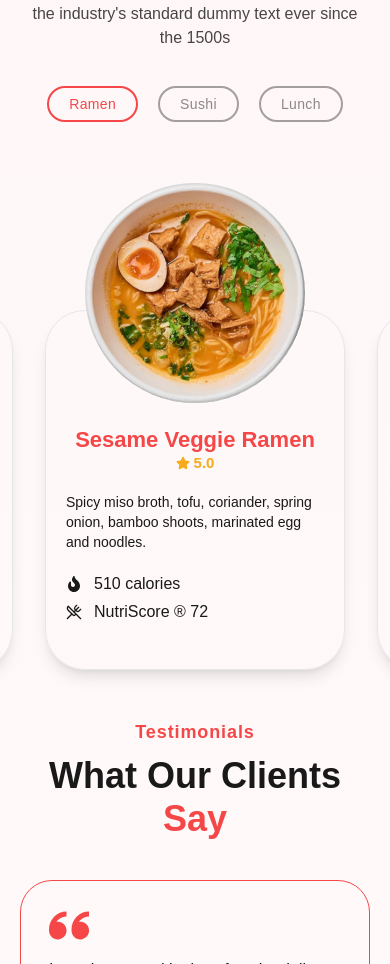
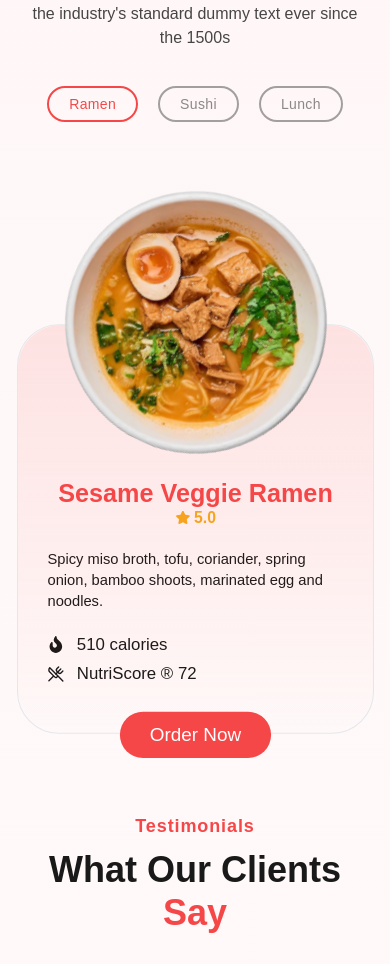
Before and after one commit to devJennyy/oishi-food, a React (Vite) app: page /homepage in a window 390 px wide. Shown: the part 889-1853 px from the top of the page. Built offline with nearby package versions, Linux system fonts and the light colour scheme; a web font is replaced by a local one.

Commit message:
Added menu animation on md screen.

```diff
--- a/src/components/Menu.tsx
+++ b/src/components/Menu.tsx
@@ -6,17 +6,16 @@ import SectionHeader from "./shared/SectionHeader";
 import { LuUtensilsCrossed } from "react-icons/lu";
 import { useState } from "react";
 import { AnimatePresence, motion } from "framer-motion";
+import { Swiper, SwiperSlide } from "swiper/react";
+import { Autoplay } from "swiper/modules";
 
 const Menu = () => {
   const [activeIndex, setActiveIndex] = useState<number | null>(null);
   const [activeMenu, setActiveMenu] = useState<string>("ramen");
   const [lastIndex, setLastIndex] = useState<number | null>(null);
- const cardWidth =
-  window.innerWidth < 640
-    ? 340 + 72
-    : 280 + 56;
+  const cardWidth = window.innerWidth < 640 ? 340 + 72 : 280 + 56;
 
-const getChopstickX = () => {
+  // Determine the menu array based on the activeMenu
   const menu =
     activeMenu === "ramen"
       ? ramenMenu
@@ -24,14 +23,24 @@ const getChopstickX = () => {
       ? sushiMenu
       : lunchMenu;
 
-  const index = activeIndex !== null ? activeIndex : lastIndex;
+  const middleIndex = Math.floor(menu.length / 2);
+  const [currentIndex, setCurrentIndex] = useState(middleIndex);
 
-  if (index === null) return 0;
+  const getChopstickX = () => {
+    const menu =
+      activeMenu === "ramen"
+        ? ramenMenu
+        : activeMenu === "sushi"
+        ? sushiMenu
+        : lunchMenu;
 
-  const centerOffset = Math.floor((menu.length - 1) / 2);
-  return (index - centerOffset) * cardWidth;
-};
+    const index = activeIndex !== null ? activeIndex : lastIndex;
 
+    if (index === null) return 0;
+
+    const centerOffset = Math.floor((menu.length - 1) / 2);
+    return (index - centerOffset) * cardWidth;
+  };
 
   const containerVariants = {
     hidden: { opacity: 0 },
@@ -74,7 +83,7 @@ const getChopstickX = () => {
   return (
     <div
       id="menu"
-      className="flex flex-col justify-center items-center max-w-[1440px] mx-auto w-full py-12 lg:gap-8 gap-5 2xl:px-[75px] xl:px-7 md:px-5"
+      className="flex flex-col justify-center items-center max-w-[1440px] mx-auto w-full py-12 lg:gap-8 gap-5 2xl:px-[75px] xl:px-7"
     >
       <SectionHeader
         label={"Menu"}
@@ -109,7 +118,7 @@ const getChopstickX = () => {
       </div>
 
       <motion.div
-        className="absolute w-full h-80 z-40 flex justify-center pointer-events-none"
+        className="hidden absolute w-full h-80 z-40 lg:flex justify-center pointer-events-none"
         initial={{ opacity: 0 }}
         animate={{
           x: getChopstickX(),
@@ -135,8 +144,8 @@ const getChopstickX = () => {
           variants={containerVariants}
           initial="hidden"
           animate="visible"
-          exit={{ opacity: 0, y: 40, transition: { duration: 0.4 }}}
-          className="flex xl:gap-14 gap-8 justify-center xl:mt-0 mt-[-1.5rem]"
+          exit={{ opacity: 0, y: 40, transition: { duration: 0.4 } }}
+          className="lg:flex xl:gap-14 gap-8 justify-center xl:mt-0 mt-[-1.5rem] hidden"
         >
           {(activeMenu === "ramen"
             ? ramenMenu
@@ -178,7 +187,9 @@ const getChopstickX = () => {
 
               <div className="flex-1 flex flex-col gap-5 xl:p-7 p-5">
                 <div className="flex flex-col items-center">
-                  <p className="xl:text-2xl text-[22px] font-bold text-accent">{item.title}</p>
+                  <p className="xl:text-2xl text-[22px] font-bold text-accent">
+                    {item.title}
+                  </p>
                   <div className="flex items-center gap-1 text-amberGlow sm:mb-0 mb-[2px]">
                     <FaStar className="text-sm xl:text-[15px]" />
                     <p className="font-black leading-3 text-[15px] sm:text-lg">
@@ -216,6 +227,105 @@ const getChopstickX = () => {
           ))}
         </motion.div>
       </AnimatePresence>
+
+      <AnimatePresence mode="wait">
+      <motion.div
+        key={activeMenu}
+        variants={containerVariants}
+        initial="hidden"
+        animate="visible"
+        exit={{ opacity: 0, y: 40, transition: { duration: 0.4 } }}
+        className="lg:hidden overflow-visible"
+      >
+        <Swiper
+          className="w-full flex lg:hidden overflow-visible"
+          spaceBetween={1}
+          slidesPerView={"auto"}
+          centeredSlides={true}
+          speed={500}
+          initialSlide={middleIndex}
+          onSlideChange={(swiper) => setCurrentIndex(swiper.activeIndex)}
+          modules={[Autoplay]}
+        >
+          {menu.map((item, index) => (
+            <SwiperSlide key={index} style={{ width: "auto" }}>
+              <motion.div
+                variants={cardVariants}
+                initial="hidden"
+                animate="visible"
+                whileInView={{ scale: currentIndex === index ? 1.05 : 0.87 }}
+                transition={{ type: "tween", duration: 0.4 }}
+                className="relative w-[340px] mx-5 h-[390px] rounded-[40px] flex flex-col border !mt-40 !mb-10"
+              >
+                {currentIndex === index && (
+                  <motion.div
+                    initial={{ opacity: 0 }}
+                    animate={{ opacity: 1 }}
+                    transition={{ duration: 0.4 }}
+                    className="absolute inset-0 bg-gradient-to-b from-[#F547481F] to-transparent pointer-events-none rounded-[40px] z-0"
+                  />
+                )}
+
+                <div className="h-[30%] w-full z-30 relative">
+                  <div className="w-full h-[250px] mt-[-8rem]">
+                    <motion.img
+                      src={item.image}
+                      alt={item.title}
+                      className="w-full h-full object-contain z-30 relative"
+                      animate={{ rotate: currentIndex === index ? 25 : 0 }}
+                      transition={{
+                        type: "tween",
+                        stiffness: 120,
+                        damping: 10,
+                      }}
+                    />
+                  </div>
+                </div>
+
+                <div className="flex-1 flex flex-col gap-5 p-7">
+                  <div className="flex flex-col items-center">
+                    <p className="text-2xl font-bold text-accent">{item.title}</p>
+                    <div className="flex items-center gap-1 text-amberGlow sm:mb-0 mb-[2px]">
+                      <FaStar className="text-sm xl:text-[15px]" />
+                      <p className="font-black leading-3 text-[15px] sm:text-lg">
+                        {item.rating}
+                      </p>
+                    </div>
+                  </div>
+
+                  <p className="text-left text-sm">{item.description}</p>
+
+                  <div className="flex flex-col gap-1">
+                    <div className="flex items-center gap-3">
+                      <FaFire />
+                      <p>{item.calories} calories</p>
+                    </div>
+                    <div className="flex items-center gap-3">
+                      <LuUtensilsCrossed />
+                      <p>NutriScore ® {item.nutriScore}</p>
+                    </div>
+                  </div>
+                </div>
+
+                {currentIndex === index && (
+                  <motion.button
+                    initial={{ opacity: 0, y: 10 }}
+                    animate={{ opacity: 1, y: 0 }}
+                    exit={{ opacity: 0, y: 10 }}
+                    transition={{ duration: 0.2 }}
+                    className="absolute bottom-[-1.5rem] left-0 right-0 mx-auto h-11 w-36 rounded-full bg-accent flex justify-center items-center"
+                  >
+                    <p className="text-lg text-white">Order Now</p>
+                  </motion.button>
+                )}
+              </motion.div>
+            </SwiperSlide>
+          ))}
+        </Swiper>
+      </motion.div>
+    </AnimatePresence>
+
+
     </div>
   );
 };
```
Also changed, not shown: src/css/index.css (line endings or trailing spaces).
